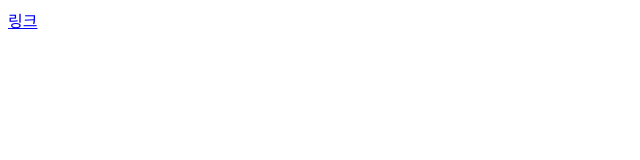
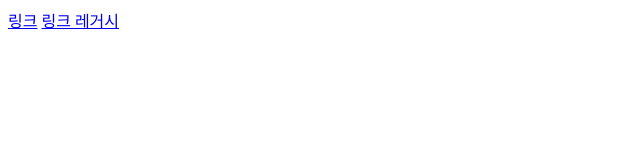
Before and after one commit to squarelab-jwlee/sample, a plain HTML site: page playgrounds/links/index.html in a window 1280 px wide. Shown: the whole page, without its empty margins (0-640 px from the left). Drawn offline with Linux system fonts and the light colour scheme.

Commit message:
Add legacy link

```diff
--- a/playgrounds/links/index.html
+++ b/playgrounds/links/index.html
@@ -10,6 +10,7 @@
 
 <body>
     <a href="https://kyte.onelink.me/6opt/6pc8yh1k">링크</a>
+    <a href="https://kyte.onelink.me/6opt/7l7fzfb4">링크 레거시</a>
 </body>
 
 </html>
```
